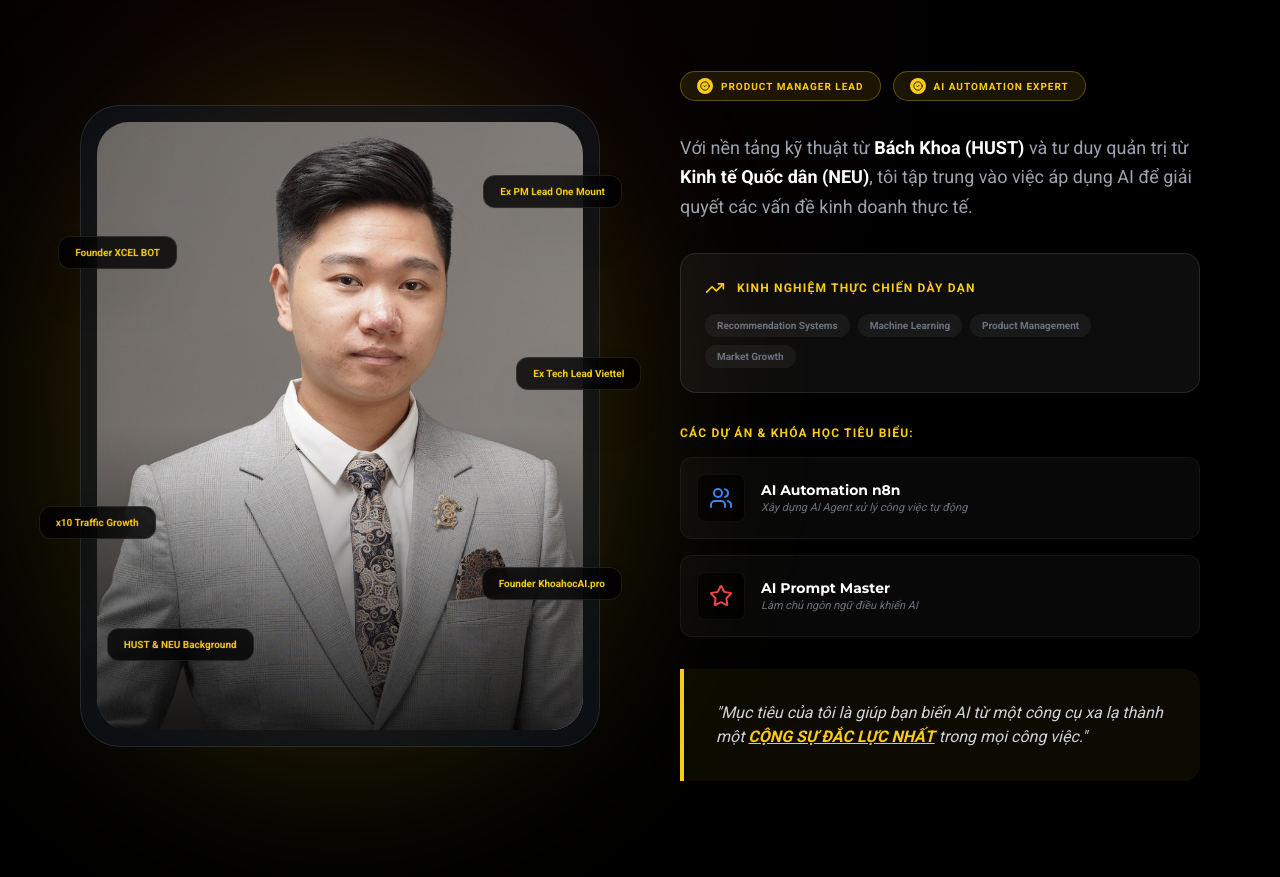
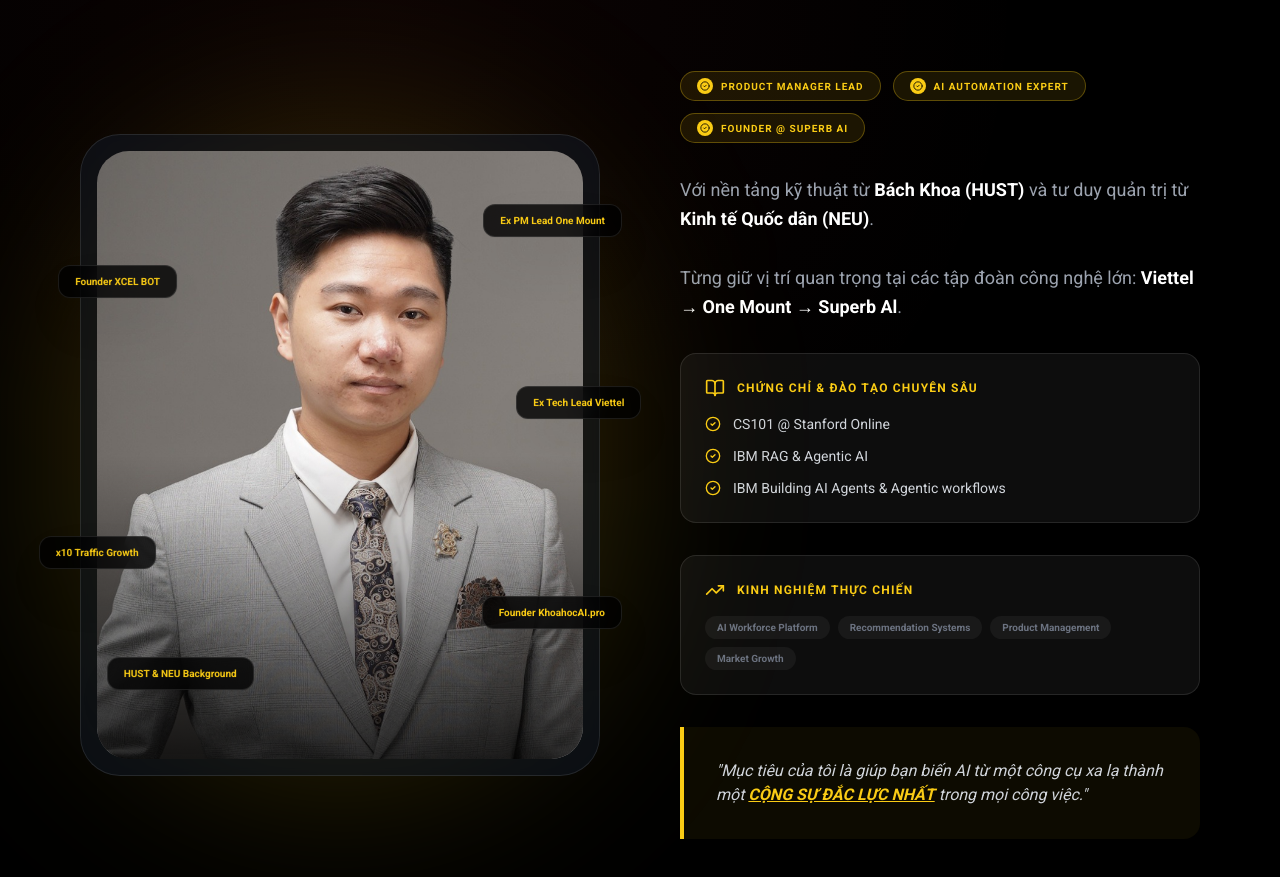
Before and after one commit to tuonglm027/landingpage-khoahoc, a React (Vite) app: page / in a window 1280 px wide. Shown: the part 5272-6149 px from the top of the page. Built offline with nearby package versions, Linux system fonts and the light colour scheme; no server answers.

Commit message:
feat: add ExpertStory section component and update favicon to logokhoahoc.png

```diff
--- a/index.html
+++ b/index.html
@@ -3,7 +3,7 @@
 
 <head>
   <meta charset="UTF-8" />
-  <link rel="icon" type="image/svg+xml" href="/vite.svg" />
+  <link rel="icon" type="image/png" href="/logokhoahoc.png" />
   <meta name="viewport" content="width=device-width, initial-scale=1.0" />
   <title>KhoahocAI.pro</title>
   <!-- Google Tag Manager -->
--- a/src/components/sections/ExpertStory.jsx
+++ b/src/components/sections/ExpertStory.jsx
@@ -71,28 +71,47 @@ export const ExpertStory = () => {
                             <div className="flex flex-wrap gap-3">
                                 <RoleTag text="PRODUCT MANAGER LEAD" />
                                 <RoleTag text="AI AUTOMATION EXPERT" />
+                                <RoleTag text="FOUNDER @ SUPERB AI" />
                             </div>
 
                             <p className="text-gray-400 text-lg leading-relaxed">
-                                Với nền tảng kỹ thuật từ <span className="text-white font-bold">Bách Khoa (HUST)</span> và tư duy quản trị từ <span className="text-white font-bold">Kinh tế Quốc dân (NEU)</span>, tôi tập trung vào việc áp dụng AI để giải quyết các vấn đề kinh doanh thực tế.
+                                Với nền tảng kỹ thuật từ <span className="text-white font-bold">Bách Khoa (HUST)</span> và tư duy quản trị từ <span className="text-white font-bold">Kinh tế Quốc dân (NEU)</span>.
+                                <br />
+                                <br />
+                                Từng giữ vị trí quan trọng tại các tập đoàn công nghệ lớn: <span className="text-white font-bold">Viettel &rarr; One Mount &rarr; Superb Al</span>.
                             </p>
 
                             <div className="p-6 bg-white/5 border border-white/10 rounded-2xl">
                                 <div className="flex items-center gap-3 mb-4 text-secondary">
+                                    <BookOpen size={20} />
+                                    <span className="font-black uppercase tracking-widest text-xs">Chứng chỉ & Đào tạo chuyên sâu</span>
+                                </div>
+                                <ul className="space-y-3">
+                                    <li className="flex items-start gap-3 text-sm text-gray-300">
+                                        <CheckCircle2 className="w-4 h-4 text-secondary shrink-0 mt-0.5" />
+                                        <span>CS101 @ Stanford Online</span>
+                                    </li>
+                                    <li className="flex items-start gap-3 text-sm text-gray-300">
+                                        <CheckCircle2 className="w-4 h-4 text-secondary shrink-0 mt-0.5" />
+                                        <span>IBM RAG & Agentic AI</span>
+                                    </li>
+                                    <li className="flex items-start gap-3 text-sm text-gray-300">
+                                        <CheckCircle2 className="w-4 h-4 text-secondary shrink-0 mt-0.5" />
+                                        <span>IBM Building AI Agents & Agentic workflows</span>
+                                    </li>
+                                </ul>
+                            </div>
+
+                            <div className="p-6 bg-white/5 border border-white/10 rounded-2xl">
+                                <div className="flex items-center gap-3 mb-4 text-secondary">
                                     <TrendingUp size={20} />
-                                    <span className="font-black uppercase tracking-widest text-xs">Kinh nghiệm thực chiến dày dạn</span>
+                                    <span className="font-black uppercase tracking-widest text-xs">Kinh nghiệm thực chiến</span>
                                 </div>
                                 <div className="flex flex-wrap gap-2">
-                                    {['Recommendation Systems', 'Machine Learning', 'Product Management', 'Market Growth'].map(tag => (
+                                    {['AI Workforce Platform', 'Recommendation Systems', 'Product Management', 'Market Growth'].map(tag => (
                                         <span key={tag} className="px-3 py-1 bg-white/5 rounded-full text-[10px] text-gray-500 font-bold">{tag}</span>
                                     ))}
                                 </div>
-                            </div>
-
-                            <div className="space-y-4">
-                                <p className="text-secondary font-black uppercase tracking-widest text-xs">Các dự án & Khóa học tiêu biểu:</p>
-                                <BookCard title="AI Automation n8n" desc="Xây dựng AI Agent xử lý công việc tự động" icon={<Users className="text-blue-500" />} />
-                                <BookCard title="AI Prompt Master" desc="Làm chủ ngôn ngữ điều khiển AI" icon={<Star className="text-red-500" />} />
                             </div>
 
                             <div className="p-8 bg-secondary/5 border-l-4 border-secondary rounded-r-2xl italic">
```
Also changed, not shown: public/logokhoahoc.png (added).
